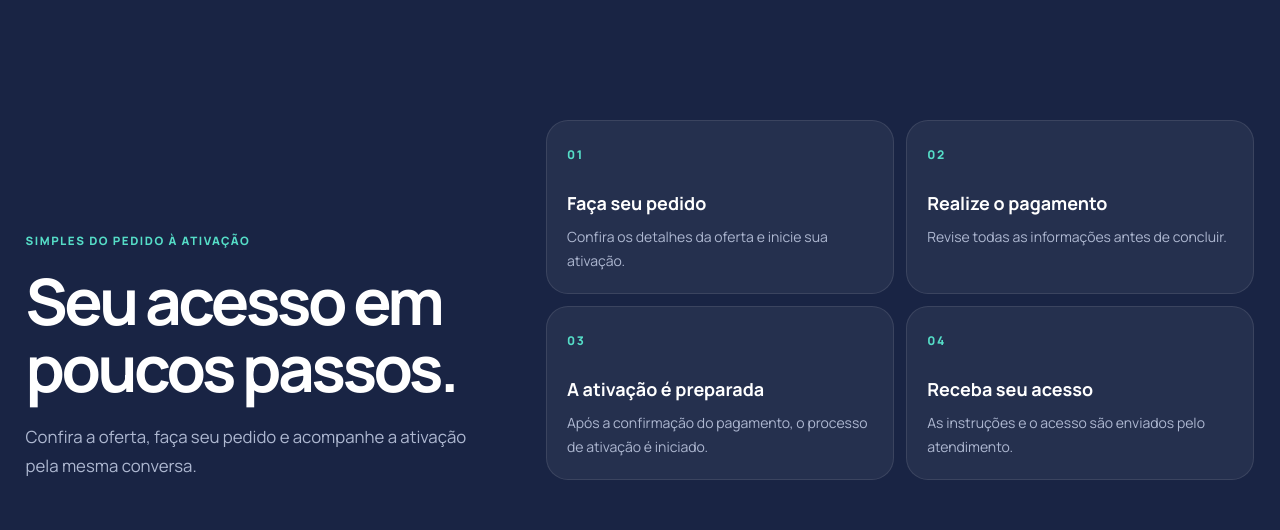
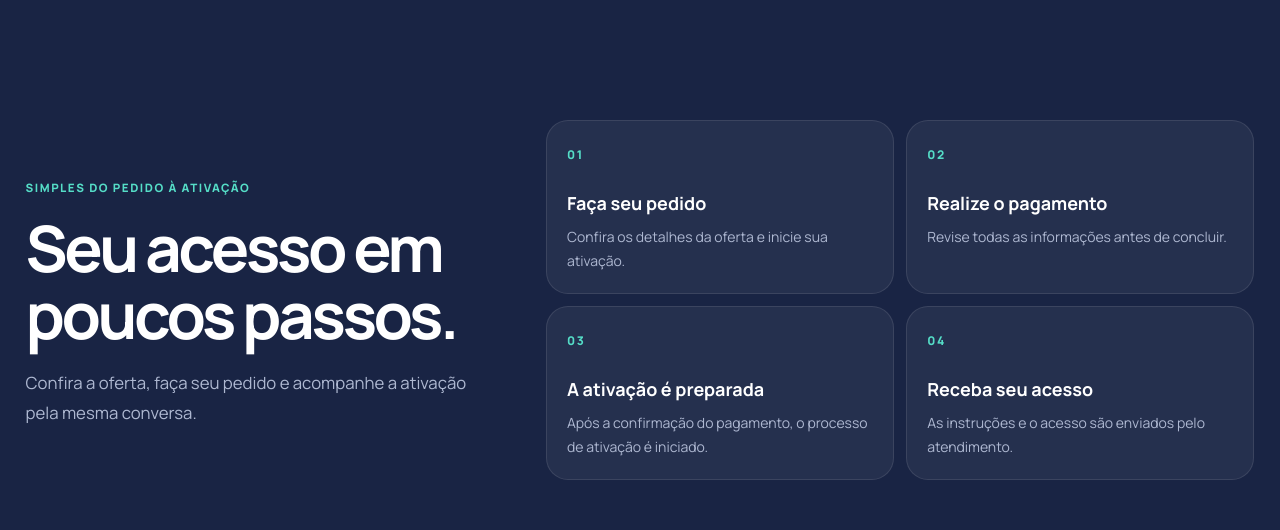
Before and after one commit to Gebelson/acessoplus, a Next.js app: page / in a window 1280 px wide. Shown: the part 2020-2550 px from the top of the page. Built offline with nearby package versions, Linux system fonts and the light colour scheme; no server answers.

Commit message:
style: vertically center process heading

```diff
--- a/app/components/LandingPage.tsx
+++ b/app/components/LandingPage.tsx
@@ -335,7 +335,7 @@ export function LandingPage() {
 
       <section id="como-funciona" className="bg-[#192444] text-white scroll-mt-20">
         <div className="section-shell">
-          <div className="grid gap-12 lg:grid-cols-[.8fr_1.2fr] lg:items-end">
+          <div className="grid gap-12 lg:grid-cols-[.8fr_1.2fr] lg:items-center">
             <div className="section-heading !mx-0 !text-left" data-reveal>
               <span className="section-kicker !text-[#55ddc7]">SIMPLES DO PEDIDO À ATIVAÇÃO</span>
               <h2 className="!text-white">Seu acesso em poucos passos.</h2>
```
